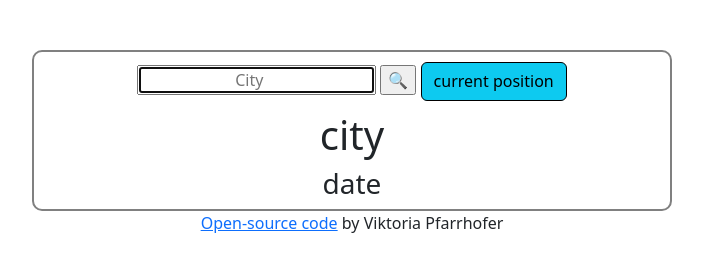
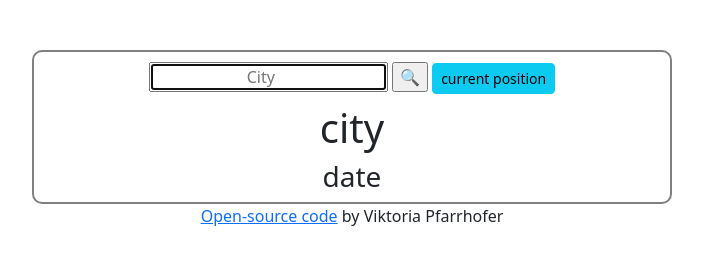
Before and after one commit to VickyPfaffi/weather-app-2.0, a plain HTML site: page index.htm in a window 1280 px wide. Shown: the whole page, without its empty margins (288-991 px from the left). Drawn offline with nearby package versions, Linux system fonts and the light colour scheme.

Commit message:
updated current-posititon-button

```diff
--- a/index.htm
+++ b/index.htm
@@ -25,7 +25,10 @@
           autocomplete="off"
         />
         <input type="submit" value="🔍" />
-        <button type="button" class="btn btn-info current-position-button">
+        <button
+          type="button"
+          class="btn btn-info btn-sm current-position-button"
+        >
           current position
         </button>
       </div>
--- a/src/style.css
+++ b/src/style.css
@@ -14,8 +14,3 @@ footer {
 .search-form {
   margin: 10px;
 }
-
-.current-position-button {
-  border: 1px solid black;
-  line-height: 25px;
-}
```
